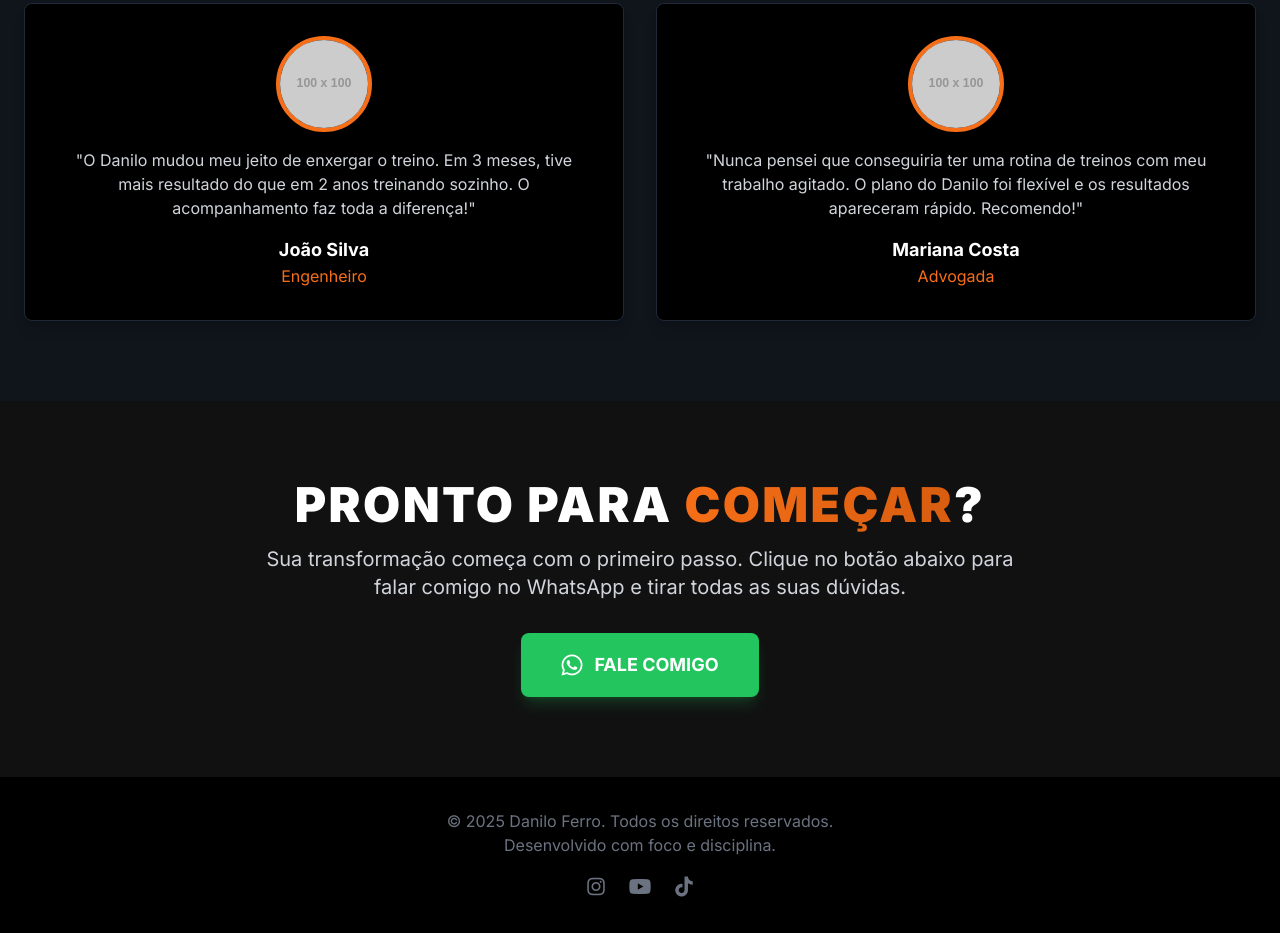
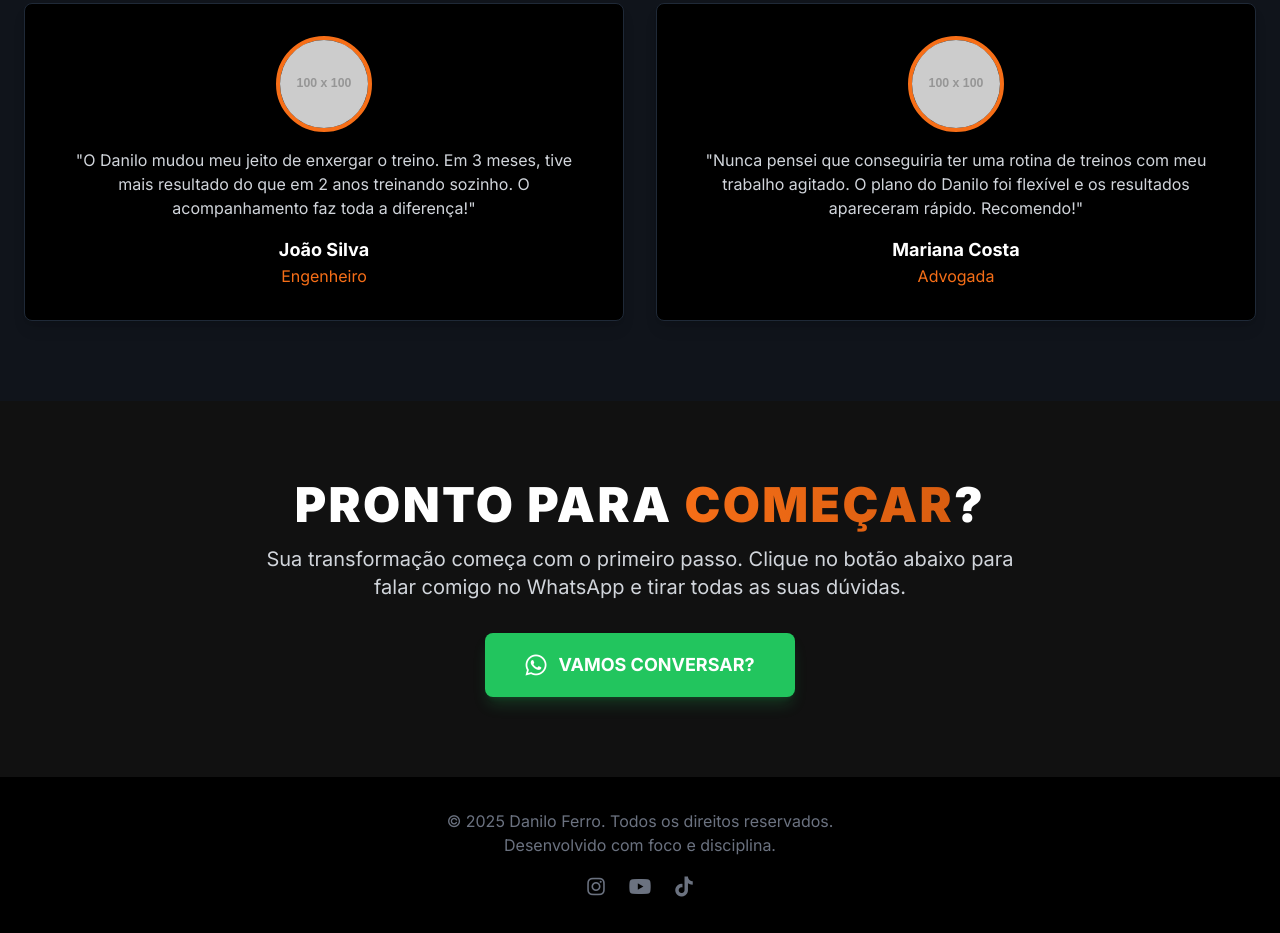
Before and after one commit to qaferro/site-dferro, a plain HTML site: page index.html in a window 1280 px wide. Shown: the part 2561-3494 px from the top of the page. Drawn offline with nearby package versions, Linux system fonts and the light colour scheme; placeholder pictures from the web are drawn by us.

Commit message:
Update WhatsApp link and button text

```diff
--- a/index.html
+++ b/index.html
@@ -264,9 +264,9 @@
                 </p>
                  <div class="mt-8 fade-in" style="transition-delay: 400ms;">
                     <!-- TODO: Substituir pelo seu número de WhatsApp -->
-                    <a href="wa.link/i2bejj" target="_blank" class="bg-green-500 hover:bg-green-600 text-white font-bold py-4 px-10 rounded-lg transition-transform duration-300 hover:scale-105 text-lg shadow-lg shadow-green-500/20 inline-flex items-center">
+                    <a href="https://wa.me/5519998332113?text=Ol%C3%A1%2C%20Gostaria%20de%20entender%20melhor%20como%20funciona%20o%20Protocolo%20DFERRO.%20Pode%20me%20explicar%3F" target="_blank" class="bg-green-500 hover:bg-green-600 text-white font-bold py-4 px-10 rounded-lg transition-transform duration-300 hover:scale-105 text-lg shadow-lg shadow-green-500/20 inline-flex items-center">
                         <i class="fab fa-whatsapp mr-3 text-2xl"></i>
-                        FALE COMIGO
+                        VAMOS CONVERSAR?
                     </a>
                 </div>
              </div>
```
